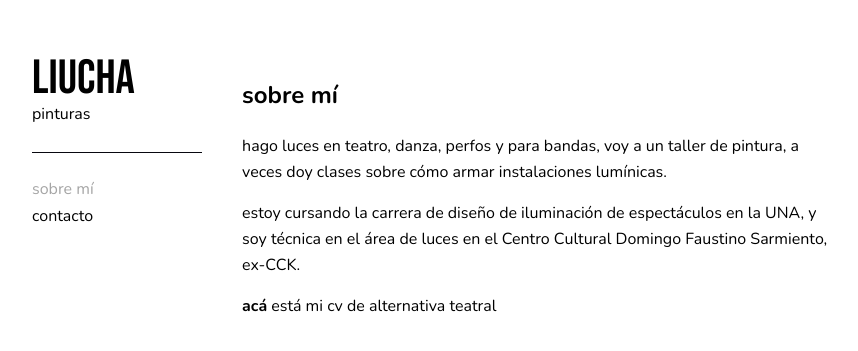
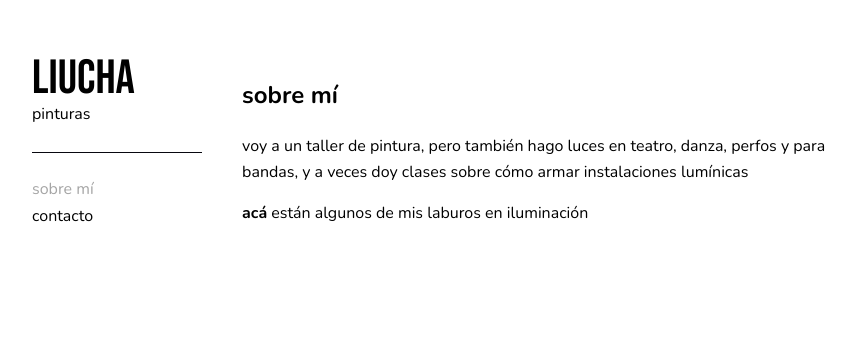
Before and after one commit to liliuuchacha/liliuuchacha.github.io, a Jekyll site: the page built from sobre-mi.md, in a window 1280 px wide. Shown: the top 351 px of the page, without its empty margins (107-965 px from the left). Built offline with Jekyll 4.4.1, drawn with Linux system fonts in a browser that asks for light colours.

Commit message:
Revise bio content and improve sentence structure
Reordered sentences for better flow and clarity.

```diff
--- a/sobre-mi.md
+++ b/sobre-mi.md
@@ -11,10 +11,8 @@ CAMBIAR: escribí acá tu bio. Abajo hay un ejemplo de lista de muestras;
 copiá el formato o borralo. Este comentario no se ve en el sitio.
 {% endcomment %}
 
-hago luces en teatro, danza, perfos y para bandas, voy a un taller de pintura, a veces doy clases sobre cómo armar instalaciones lumínicas.
+voy a un taller de pintura, pero también hago luces en teatro, danza, perfos y para bandas, y a veces doy clases sobre cómo armar instalaciones lumínicas
 
-estoy cursando la carrera de diseño de iluminación de espectáculos en la UNA, y soy técnica en el área de luces en el Centro Cultural Domingo Faustino Sarmiento, ex-CCK.
-
-**[acá](https://www.alternativateatral.com/persona316524)** está mi cv de alternativa teatral
+**[acá](https://www.alternativateatral.com/persona316524)** están algunos de mis laburos en iluminación
 
 </div>
```
